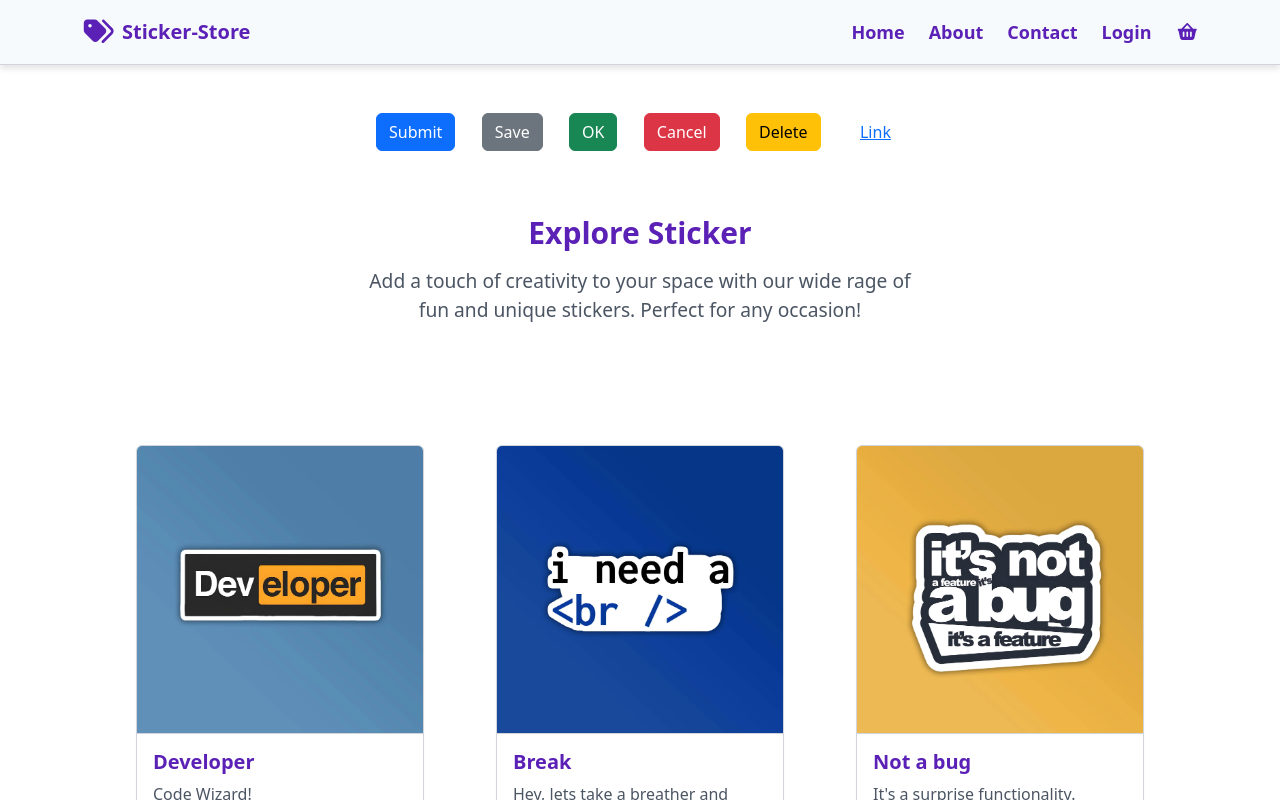
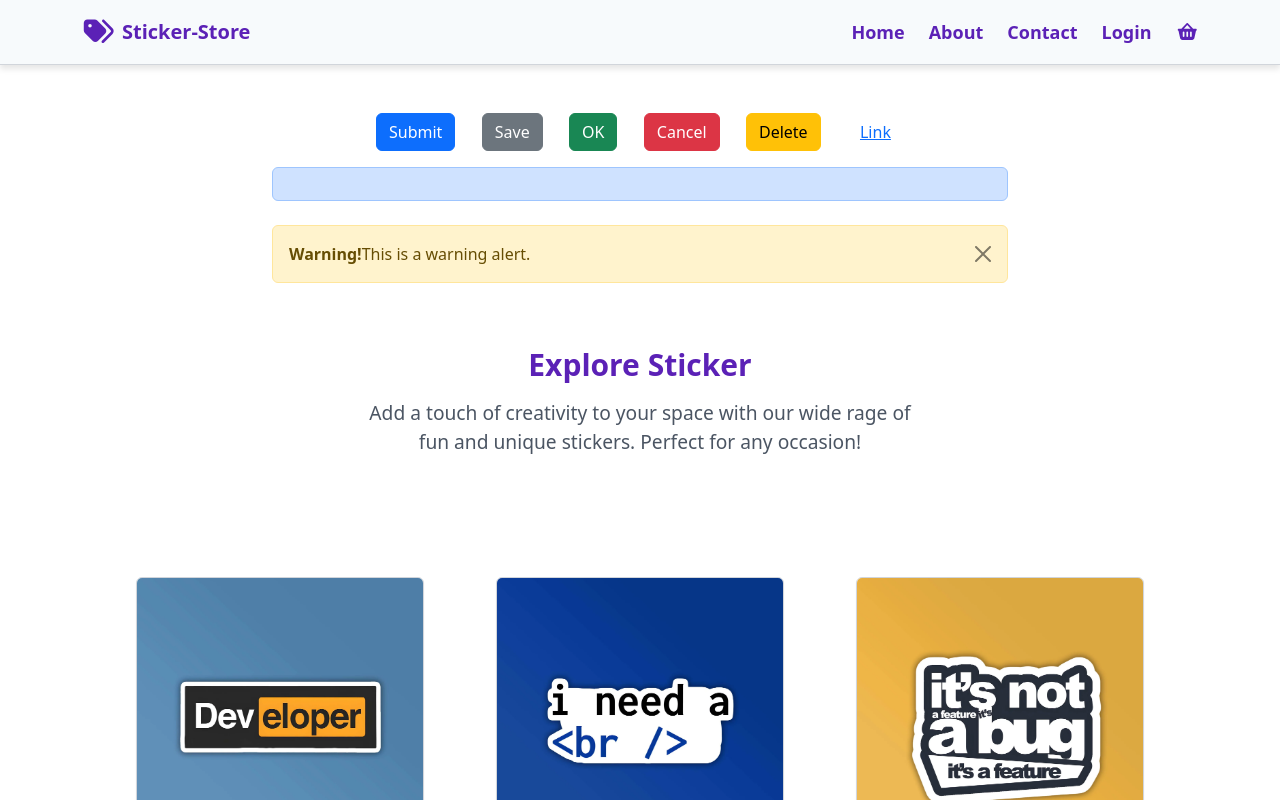
Before and after one commit to nmquys/FullStack_Store, a React (Vite) app in the folder Store_UI/: page / in a window 1280 px wide. Shown: the top 800 px of the page. Built offline with nearby package versions, Linux system fonts and the light colour scheme.

Commit message:
update warning alert

```diff
--- a/Store_UI/src/components/Home.jsx
+++ b/Store_UI/src/components/Home.jsx
@@ -15,6 +15,18 @@ export default function Home()
                 <BootstrapButton text="Delete" type="warning" />
                 <BootstrapButton text="Link" type="link" />
             </div>
+            <div className="d-grid gap-2 col-8 mx-auto">
+                <div className="alert alert-primary text-center" role="alert"></div>
+                <div className="alert alert-warning alert-dismissible fade show" role="alert">
+                    <strong>Warning!</strong>This is a warning alert.
+                    <button
+                        type="button"
+                        className="btn-close"
+                        data-bs-dismiss="alert"
+                        aria-label="Close"
+                    ></button>
+                </div>
+            </div>
             <PageHeading  title="Explore Sticker">
                 Add a touch of creativity to your space with our wide rage of fun
                 and unique stickers. Perfect for any occasion!
```
